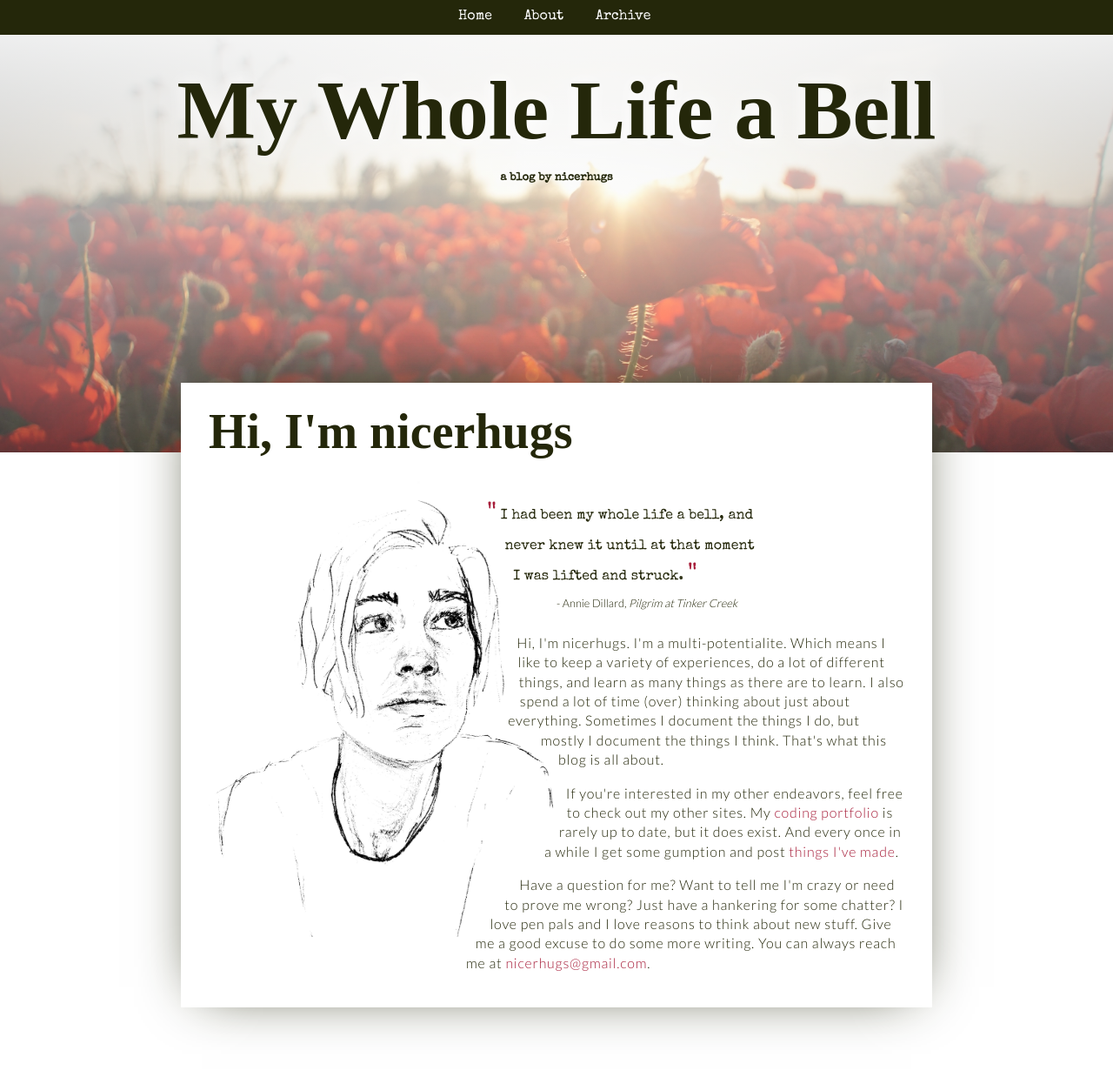
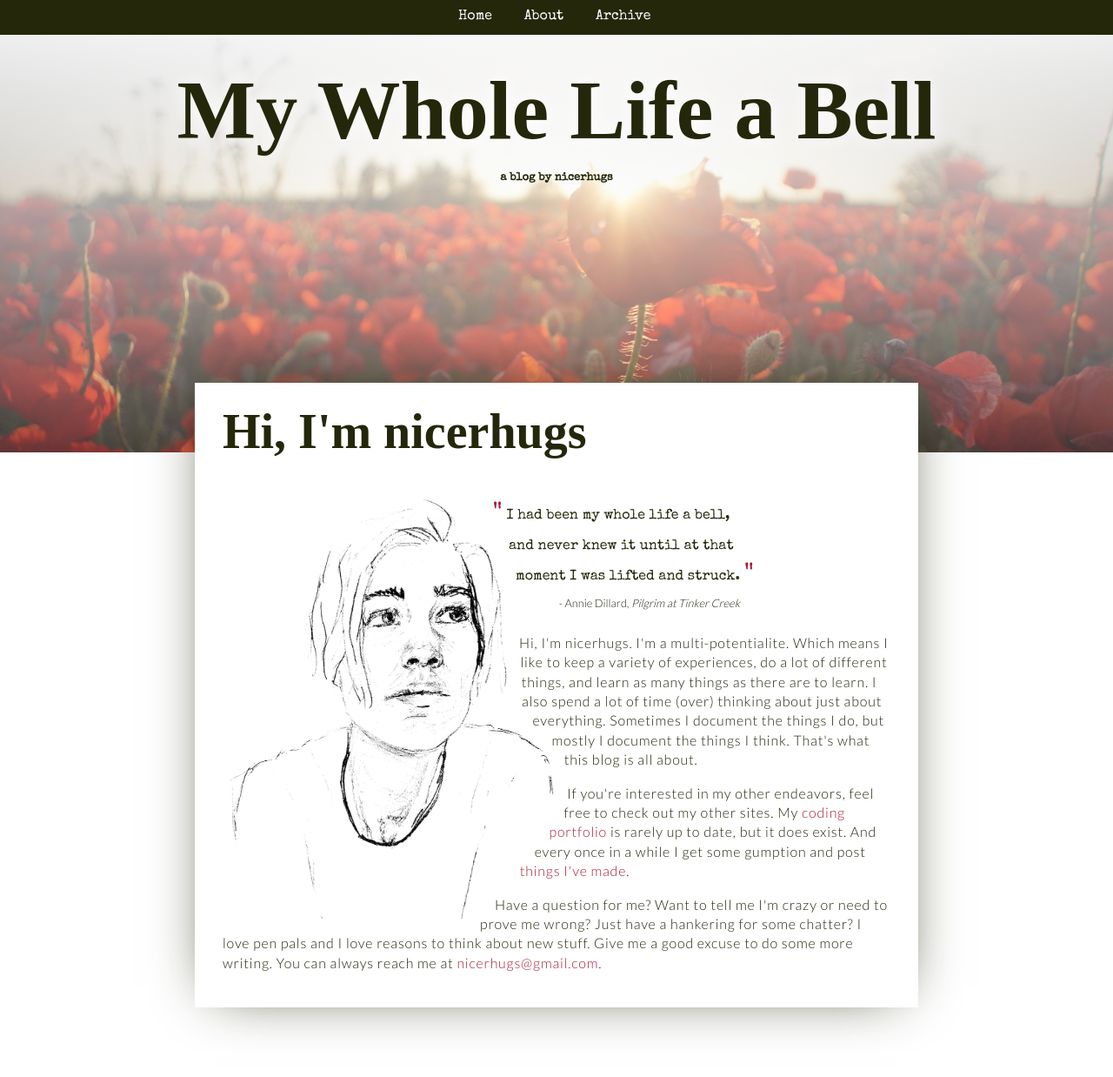
Before and after one commit to NicerHugs/blog, a Jekyll site: the page built from about.html, in a window 1280 px wide. Shown: the whole page at 87% size. Built offline with Jekyll 4.4.1, drawn with Linux system fonts in a browser that asks for light colours; nearby versions of some CDN libraries; some web fonts are replaced.

Commit message:
fixes about text img styles

```diff
--- a/_sass/_about.scss
+++ b/_sass/_about.scss
@@ -28,7 +28,7 @@
 		}
 
 		p {
-			margin-left: 37%;
+			// margin-left: 37%;
 		}
 	}
 }
--- a/_sass/_baseline.scss
+++ b/_sass/_baseline.scss
@@ -56,7 +56,7 @@
 	min-height: 10rem;
 	background: $white;
 	width: 80%;
-	max-width: 50rem;
+	max-width: 48rem;
 	margin: 0 auto;
 	padding: 1.5rem 2rem;
 	box-shadow: 0 0 4rem -1.5rem $black;
--- a/docs/feed.xml
+++ b/docs/feed.xml
@@ -1,4 +1,4 @@
-<?xml version="1.0" encoding="utf-8"?><?xml-stylesheet type="text/xml" href="http://localhost:4000/feed.xslt.xml"?><feed xmlns="http://www.w3.org/2005/Atom"><generator uri="http://jekyllrb.com" version="3.3.0">Jekyll</generator><link href="http://localhost:4000/feed.xml" rel="self" type="application/atom+xml" /><link href="http://localhost:4000/" rel="alternate" type="text/html" /><updated>2016-10-20T22:09:39-05:00</updated><id>http://localhost:4000/</id><title type="html">My Whole Life a Bell</title><subtitle>a blog by nicerhugs
+<?xml version="1.0" encoding="utf-8"?><?xml-stylesheet type="text/xml" href="http://localhost:4000/feed.xslt.xml"?><feed xmlns="http://www.w3.org/2005/Atom"><generator uri="http://jekyllrb.com" version="3.3.0">Jekyll</generator><link href="http://localhost:4000/feed.xml" rel="self" type="application/atom+xml" /><link href="http://localhost:4000/" rel="alternate" type="text/html" /><updated>2016-10-20T22:18:10-05:00</updated><id>http://localhost:4000/</id><title type="html">My Whole Life a Bell</title><subtitle>a blog by nicerhugs
 </subtitle><entry><title type="html">Like a bell</title><link href="http://localhost:4000/musings/2016/10/15/lifted-and-struck/" rel="alternate" type="text/html" title="Like a bell" /><published>2016-10-15T00:00:00-05:00</published><updated>2016-10-15T00:00:00-05:00</updated><id>http://localhost:4000/musings/2016/10/15/lifted-and-struck</id><content type="html" xml:base="http://localhost:4000/musings/2016/10/15/lifted-and-struck/">&lt;p&gt;I was my whole life a bell, but I never knew it until I was lifted and struck.&lt;/p&gt;
 
 &lt;p&gt;Lorem ipsum dolor sit amet, consectetur adipisicing elit, sed do eiusmod tempor incididunt ut labore et dolore magna aliqua. Ut enim ad minim veniam, quis nostrud exercitation ullamco laboris nisi ut aliquip ex ea commodo consequat. Duis aute irure dolor in reprehenderit in voluptate velit esse cillum dolore eu fugiat nulla pariatur. Excepteur sint occaecat cupidatat non proident, sunt in culpa qui officia deserunt mollit anim id est laborum.&lt;/p&gt;</content><summary type="html">I was my whole life a bell, but I never knew it until I was lifted and struck.</summary></entry><entry><title type="html">Lifted and Struck</title><link href="http://localhost:4000/musings/2016/10/14/lifted-and-struck/" rel="alternate" type="text/html" title="Lifted and Struck" /><published>2016-10-14T00:00:00-05:00</published><updated>2016-10-14T00:00:00-05:00</updated><id>http://localhost:4000/musings/2016/10/14/lifted-and-struck</id><content type="html" xml:base="http://localhost:4000/musings/2016/10/14/lifted-and-struck/">&lt;p&gt;Lorem ipsum dolor sit amet, consectetur adipisicing elit, sed do eiusmod tempor incididunt ut labore et dolore magna aliqua. Ut enim ad minim veniam, quis nostrud exercitation ullamco laboris nisi ut aliquip ex ea commodo consequat. Duis aute irure dolor in reprehenderit in voluptate velit esse cillum dolore eu fugiat nulla pariatur. Excepteur sint occaecat cupidatat non proident, sunt in culpa qui officia deserunt mollit anim id est laborum.&lt;/p&gt;
--- a/docs/main.css
+++ b/docs/main.css
@@ -47,7 +47,7 @@
   min-height: 10rem;
   background: #fff;
   width: 80%;
-  max-width: 50rem;
+  max-width: 48rem;
   margin: 0 auto;
   padding: 1.5rem 2rem;
   box-shadow: 0 0 4rem -1.5rem #24270a; }
@@ -156,5 +156,3 @@
     margin-left: 1rem;
     -webkit-shape-outside: polygon(55% 0, 0 0, 0px 100%, 73% 100%, 99% 73%, 98% 65%, 90% 58%, 76% 53%, 86% 50%, 84% 23%, 79% 14%, 66% 5%);
     shape-outside: polygon(55% 0, 0 0, 0px 100%, 73% 100%, 99% 73%, 98% 65%, 90% 58%, 76% 53%, 86% 50%, 84% 23%, 79% 14%, 66% 5%); }
-  .about .about-wrapper p {
-    margin-left: 37%; }
```
